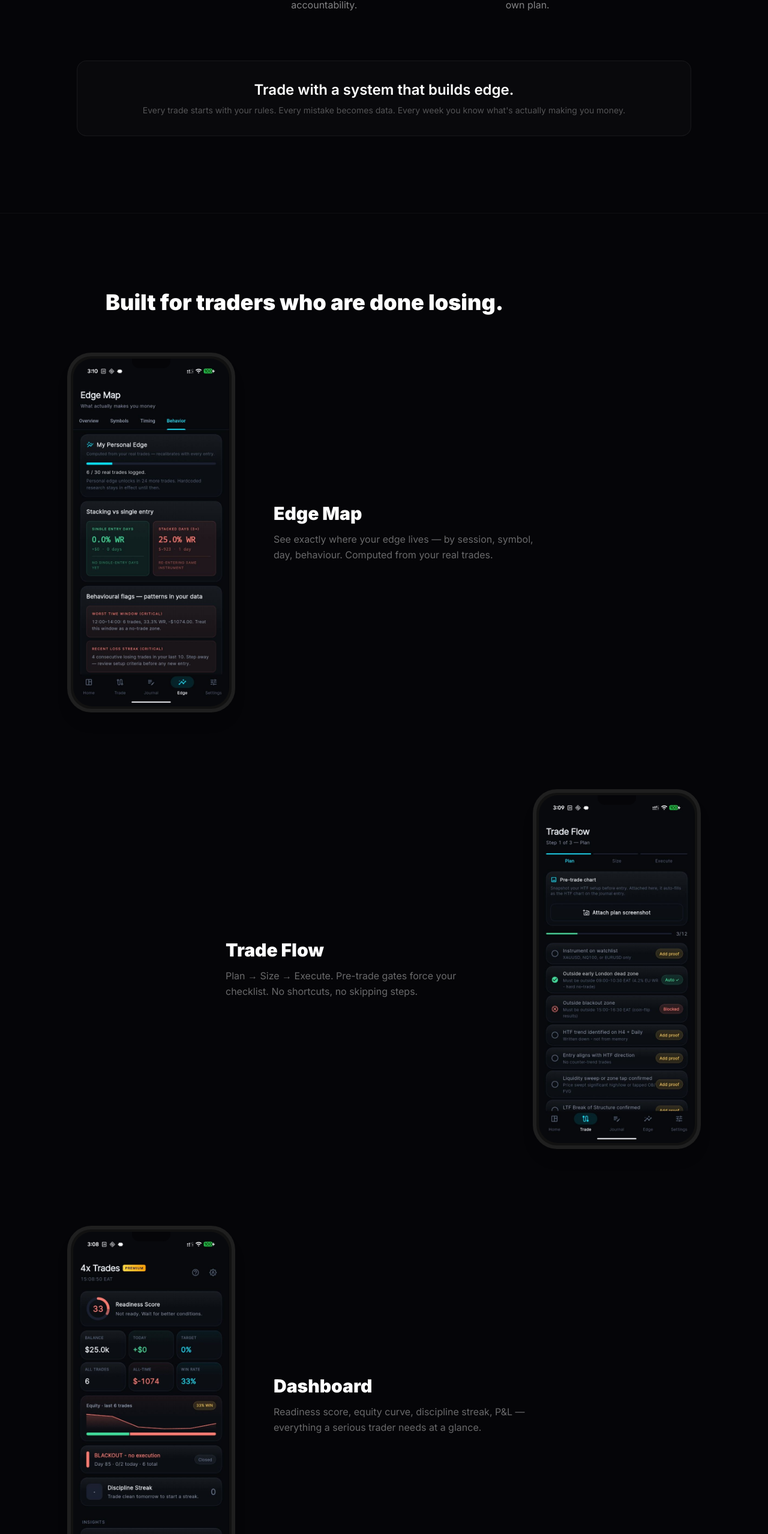
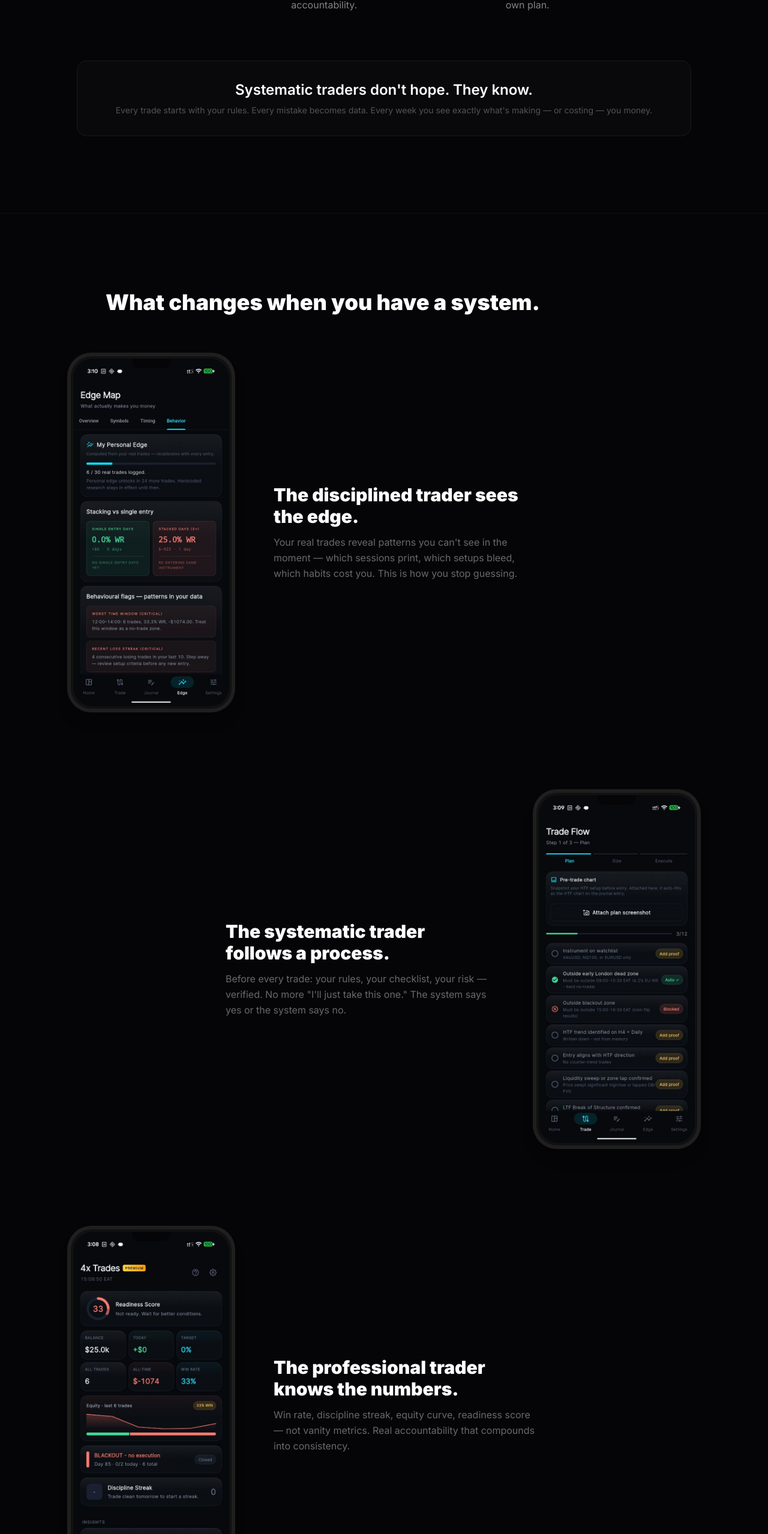
Before and after one commit to 4xMafole/4x-s-Trading-Copilot, a React (Vite) app: page / in a window 1280 px wide. Shown: the part 1620-4178 px from the top of the page at 60% size. Built offline with nearby package versions, Linux system fonts and the light colour scheme.

Commit message:
Identity-first copy, abstract logo mark, domain locotrader.app, transformation-framed screenshots

```diff
--- a/index.html
+++ b/index.html
@@ -10,21 +10,21 @@
     <meta name="keywords" content="trading journal app, trade journal, forex journal, pre-trade checklist, trading discipline, edge analytics, trading copilot, prop firm challenge, MT4 journal, MT5 journal, crypto trading journal" />
     <meta name="author" content="LocoTrader" />
     <meta name="robots" content="index, follow" />
-    <link rel="canonical" href="https://locotrader.com" />
+    <link rel="canonical" href="https://locotrader.app" />
 
     <!-- Open Graph -->
     <meta property="og:type" content="website" />
-    <meta property="og:url" content="https://locotrader.com" />
+    <meta property="og:url" content="https://locotrader.app" />
     <meta property="og:title" content="LocoTrader — Your edge isn't broken. You're missing a system." />
     <meta property="og:description" content="Pre-trade checklists that lock you out until your rules are met. Auto-journal. Edge analytics. The trading app that enforces discipline." />
-    <meta property="og:image" content="https://locotrader.com/og-image.png" />
+    <meta property="og:image" content="https://locotrader.app/og-image.png" />
     <meta property="og:site_name" content="LocoTrader" />
 
     <!-- Twitter / X -->
     <meta name="twitter:card" content="summary_large_image" />
     <meta name="twitter:title" content="LocoTrader — Trading Journal & Pre-Trade Checklist App" />
     <meta name="twitter:description" content="Every trade starts with your rules. Every mistake becomes data. Every week you know what's actually making you money." />
-    <meta name="twitter:image" content="https://locotrader.com/og-image.png" />
+    <meta name="twitter:image" content="https://locotrader.app/og-image.png" />
 
     <!-- Mobile / App -->
     <meta name="theme-color" content="#090912" />
@@ -50,7 +50,7 @@
       "applicationCategory": "FinanceApplication",
       "operatingSystem": "Android, iOS",
       "description": "Trading journal app with pre-trade checklists, automated journaling, broker import (MT4, MT5, cTrader, TradingView, Binance), and edge analytics. Designed for day traders who trade forex, crypto, indices, commodities, and stocks.",
-      "url": "https://locotrader.com",
+      "url": "https://locotrader.app",
       "offers": [
         {
           "@type": "Offer",
@@ -75,7 +75,7 @@
         }
       ],
       "keywords": "trading journal, trade journal, forex journal, pre-trade checklist, edge analytics, trading discipline, prop firm challenge tracker",
-      "screenshot": "https://locotrader.com/screenshots/photo_2026-07-13_15-11-40.jpg"
+      "screenshot": "https://locotrader.app/screenshots/photo_2026-07-13_15-11-40.jpg"
     }
     </script>
 
@@ -85,11 +85,11 @@
       "@context": "https://schema.org",
       "@type": "Organization",
       "name": "LocoTrader",
-      "url": "https://locotrader.com",
-      "logo": "https://locotrader.com/favicon.svg",
+      "url": "https://locotrader.app",
+      "logo": "https://locotrader.app/favicon.svg",
       "contactPoint": {
         "@type": "ContactPoint",
-        "email": "hello@locotrader.com",
+        "email": "hello@locotrader.app",
         "contactType": "customer support"
       },
       "sameAs": []
@@ -102,7 +102,7 @@
       "@context": "https://schema.org",
       "@type": "WebSite",
       "name": "LocoTrader",
-      "url": "https://locotrader.com",
+      "url": "https://locotrader.app",
       "description": "The trading journal app that enforces your rules, journals every trade automatically, and shows where your edge actually lives."
     }
     </script>
--- a/src/App.tsx
+++ b/src/App.tsx
@@ -206,9 +206,9 @@ function Problem() {
         </div>
 
         <div className={`mt-16 sm:mt-20 p-6 sm:p-8 rounded-2xl border border-white/[0.06] bg-white/[0.02] transition-all duration-700 delay-700 ${visible ? 'opacity-100 translate-y-0' : 'opacity-0 translate-y-8'}`}>
-          <p className="text-lg sm:text-2xl font-semibold text-center">Trade with a system that builds edge.</p>
+          <p className="text-lg sm:text-2xl font-semibold text-center">Systematic traders don't hope. They know.</p>
           <p className="text-white/30 text-center mt-2 text-xs sm:text-sm">
-            Every trade starts with your rules. Every mistake becomes data. Every week you know what's actually making you money.
+            Every trade starts with your rules. Every mistake becomes data. Every week you see exactly what's making — or costing — you money.
           </p>
         </div>
       </div>
@@ -249,18 +249,18 @@ function AppFeatures() {
   const features = [
     {
       src: '/screenshots/photo_2026-07-13_15-11-40.jpg',
-      title: 'Edge Map',
-      desc: 'See exactly where your edge lives — by session, symbol, day, behaviour. Computed from your real trades.',
+      title: 'The disciplined trader sees the edge.',
+      desc: 'Your real trades reveal patterns you can\'t see in the moment — which sessions print, which setups bleed, which habits cost you. This is how you stop guessing.',
     },
     {
       src: '/screenshots/photo_2026-07-13_15-11-48.jpg',
-      title: 'Trade Flow',
-      desc: 'Plan → Size → Execute. Pre-trade gates force your checklist. No shortcuts, no skipping steps.',
+      title: 'The systematic trader follows a process.',
+      desc: 'Before every trade: your rules, your checklist, your risk — verified. No more "I\'ll just take this one." The system says yes or the system says no.',
     },
     {
       src: '/screenshots/photo_2026-07-13_15-11-50.jpg',
-      title: 'Dashboard',
-      desc: 'Readiness score, equity curve, discipline streak, P&L — everything a serious trader needs at a glance.',
+      title: 'The professional trader knows the numbers.',
+      desc: 'Win rate, discipline streak, equity curve, readiness score — not vanity metrics. Real accountability that compounds into consistency.',
     },
   ];
 
@@ -268,7 +268,7 @@ function AppFeatures() {
     <section ref={ref} className="py-28 sm:py-32 border-t border-white/[0.04]">
       <div className="max-w-5xl mx-auto px-6 sm:px-12 mb-12 sm:mb-16">
         <h2 className={`text-3xl sm:text-4xl font-black transition-all duration-700 ${visible ? 'opacity-100 translate-y-0' : 'opacity-0 translate-y-8'}`}>
-          Built for traders who are done losing.
+          What changes when you have a system.
         </h2>
       </div>
 
@@ -326,8 +326,8 @@ function Offer() {
         </h2>
 
         <p className="text-white/40 mb-10 text-sm sm:text-base leading-relaxed max-w-lg mx-auto">
-          Get <strong className="text-white">lifetime Pro access</strong> for a single payment —
-          unlimited trades, broker import, AI coach, edge analytics. No subscription. Ever.
+          Join the traders who decided to stop guessing. One payment gives you
+          <strong className="text-white">lifetime Pro access</strong> — the full system, forever. No subscription.
         </p>
 
         <a
--- a/src/components/Logo.tsx
+++ b/src/components/Logo.tsx
@@ -30,23 +30,29 @@ export function LogoIcon({ size = 32 }: { size?: number }) {
       xmlns="http://www.w3.org/2000/svg"
       aria-label="LocoTrader"
     >
-      {/* Background */}
-      <rect width="64" height="64" rx="14" fill="#090912" />
+      {/* Two intersecting angular planes — creates depth + negative space
+          Inspired by Linear/Stripe's geometric simplicity.
+          The two overlapping rhomboids suggest: precision, edge, forward momentum */}
 
-      {/* 3 ascending bars — sharp, no radius */}
-      <rect x="10" y="42" width="11" height="12" fill="#3B82F6" opacity="0.3" />
-      <rect x="26" y="30" width="11" height="24" fill="#3B82F6" opacity="0.65" />
-      <rect x="42" y="16" width="11" height="38" fill="#3B82F6" />
+      {/* Back plane — deeper blue, offset bottom-left */}
+      <path
+        d="M10 44 L28 12 L38 12 L20 44Z"
+        fill="#3B82F6"
+        opacity="0.35"
+      />
 
-      {/* Trend line connecting bar tops — 1.5px, square cap */}
-      <line x1="15.5" y1="42" x2="31.5" y2="30" stroke="#3B82F6" strokeWidth="1.5" strokeLinecap="butt" />
-      <line x1="31.5" y1="30" x2="47.5" y2="16" stroke="#3B82F6" strokeWidth="1.5" strokeLinecap="butt" />
+      {/* Front plane — full blue, offset top-right */}
+      <path
+        d="M26 52 L44 20 L54 20 L36 52Z"
+        fill="#3B82F6"
+      />
 
-      {/* Arrowhead at top — filled triangle, points north-east */}
-      <polygon points="48,10 55,17 50,19" fill="#3B82F6" />
-
-      {/* Faint baseline */}
-      <rect x="10" y="55" width="44" height="1" fill="white" opacity="0.07" />
+      {/* Intersection highlight — subtle lighter accent where planes overlap */}
+      <path
+        d="M26 44 L28 12 L38 12 L36 44Z"
+        fill="#60A5FA"
+        opacity="0.25"
+      />
     </svg>
   );
 }
```
Also changed, not shown: public/favicon.svg, public/robots.txt, 1 other file (tests, documents, lock files or other folders).
